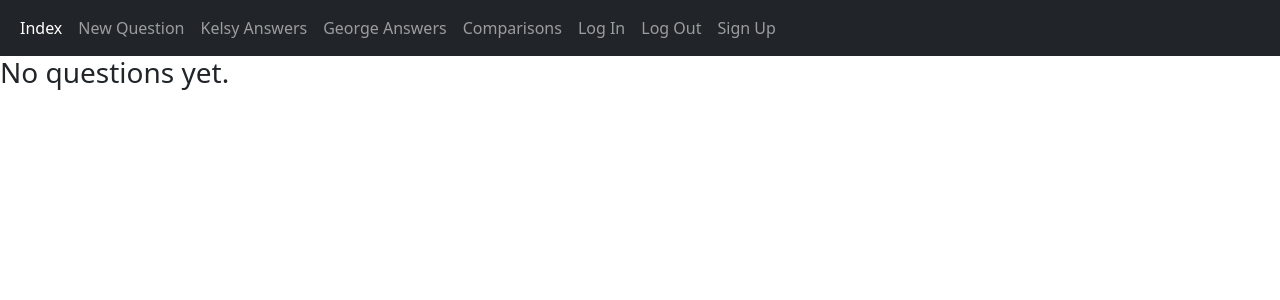
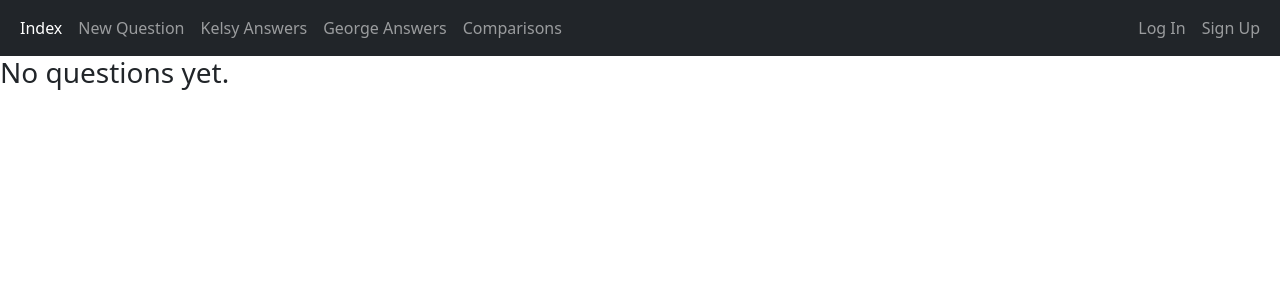
Before and after one commit to gbwilliamson4/QuestionAnswerApp, a Django app: page /comparing/ in a window 1280 px wide. Shown: the top 300 px of the page. Run offline with Django 4.2, Linux system fonts and the light colour scheme; data that the repository does not hold is empty.

Commit message:
Made cosmetic changes to base.html

```diff
--- a/thegame/templates/thegame/base.html
+++ b/thegame/templates/thegame/base.html
@@ -17,18 +17,18 @@
       <li class="nav-item">
         <a class="nav-link" href="{% url 'comparing' %}">Comparisons</a>
       </li>
+    </ul>
+    <ul class="navbar-nav ml-auto">
+      {% if request.user.is_authenticated %}
+      <li class="nav-item">
+        <a class="nav-link">{{ request.user }}</a>
+      </li>
+      {% else %}
       <li class="nav-item">
         <a class="nav-link" href="{% url 'login' %}">Log In</a>
       </li>
       <li class="nav-item">
-        <a class="nav-link" href="{% url 'logout' %}">Log Out</a>
-      </li>
-      <li class="nav-item">
         <a class="nav-link" href="{% url 'signup' %}">Sign Up</a>
-      </li>
-      {% if request.user.is_authenticated %}
-      <li class="nav-item">
-        <a class="nav-link" href="#">{{ request.user }} - Username</a>
       </li>
       {% endif %}
     </ul>
```
